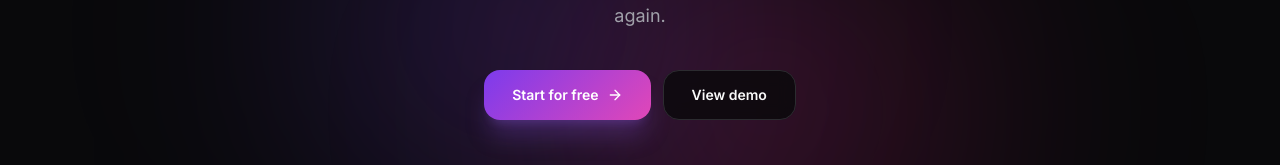
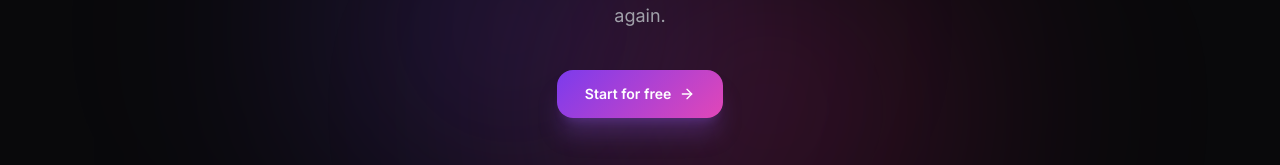
Before and after one commit to AvniMalik03/fitcoach-ai, a Next.js app: page / in a window 1280 px wide. Shown: the part 412-577 px from the top of the page. Built offline with nearby package versions, Linux system fonts and the light colour scheme; no server answers.

Commit message:
fix: remove non-functional demo button

```diff
--- a/src/app/page.tsx
+++ b/src/app/page.tsx
@@ -204,12 +204,7 @@ export default function HomePage() {
                 Start for free
                 <ArrowRight className="h-4 w-4" />
               </Link>
-              <Link
-                href="/dashboard"
-                className="inline-flex items-center justify-center gap-2 rounded-2xl border border-border bg-background/80 backdrop-blur-sm px-7 py-3.5 text-sm font-semibold text-foreground hover:bg-accent transition-all duration-200"
-              >
-                View demo
-              </Link>
+
             </div>
 
             {/* Trust badges */}
```
